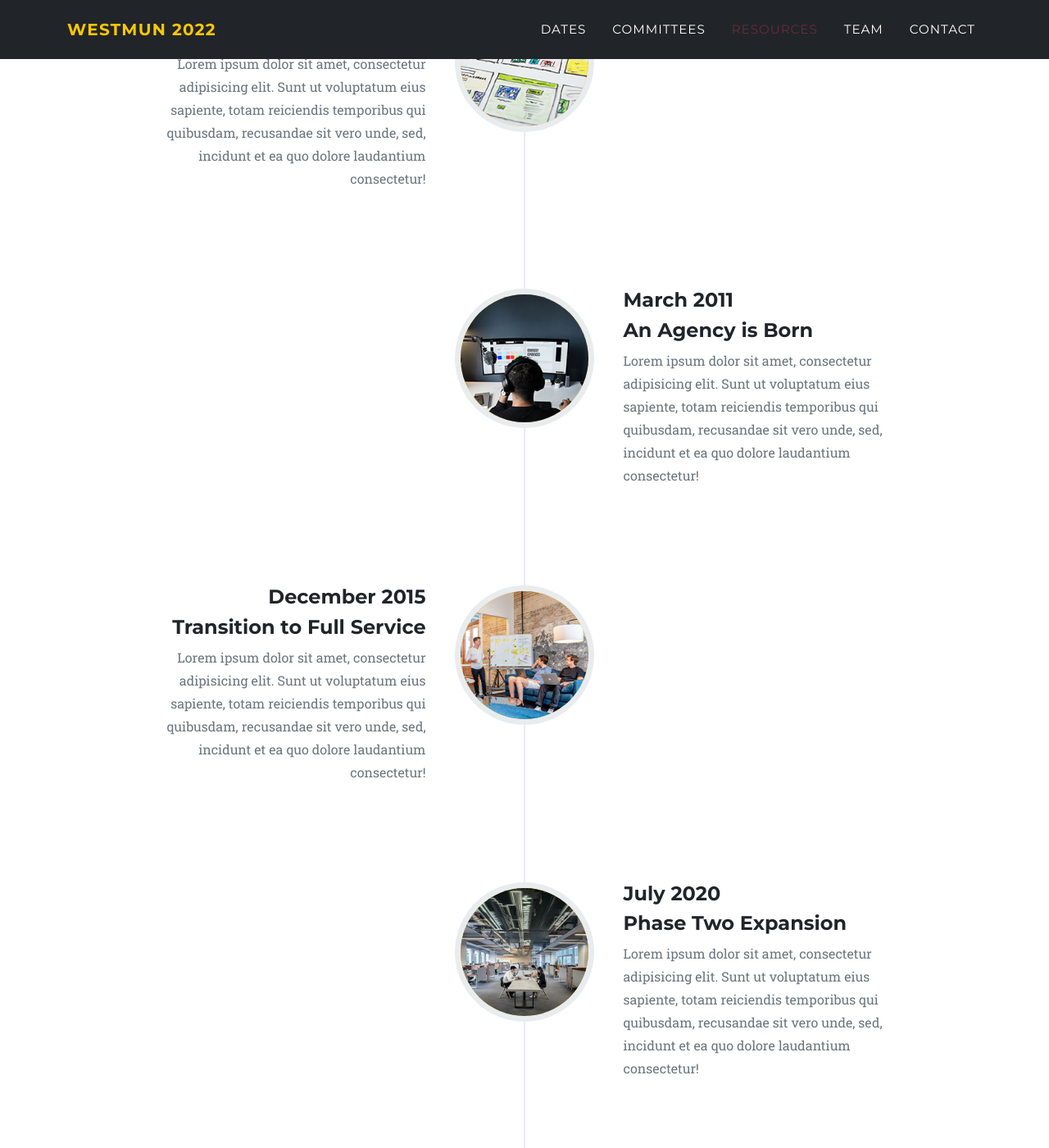
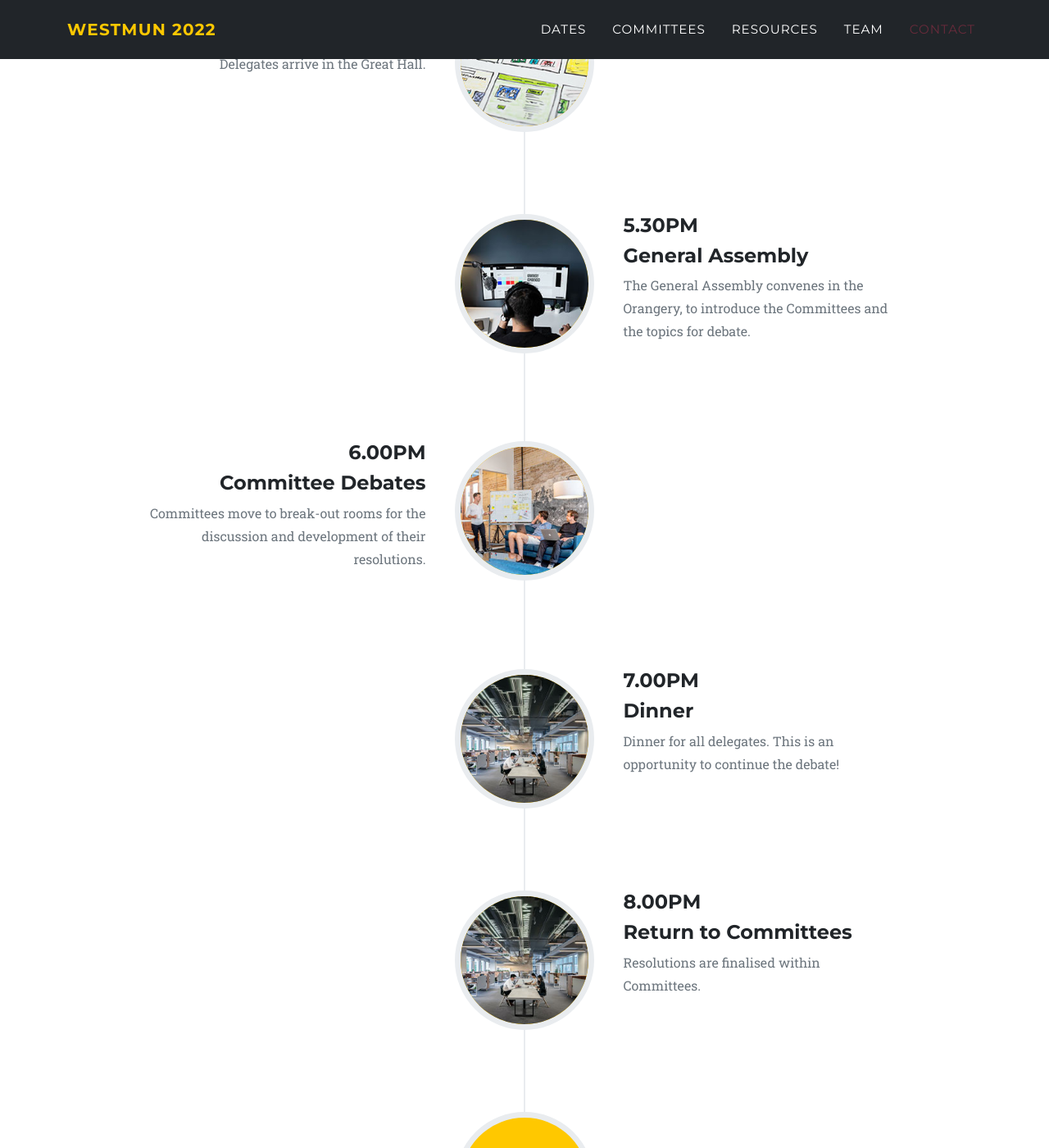
Before and after one commit to WESTMUN/westmun.github.io, a Jekyll site: the page built from index.md, in a window 1280 px wide and 1400 px high, scrolled down 2688 px. Shown: the whole window at 82% size. Built offline with Jekyll 4.4.1, drawn with Linux system fonts in a browser that asks for light colours.

Commit message:
initial timeline

```diff
--- a/index.md
+++ b/index.md
@@ -194,13 +194,11 @@ layout: default
                         alt="..." /></div>
                 <div class="timeline-panel">
                     <div class="timeline-heading">
-                        <h4>2009-2011</h4>
-                        <h4 class="subheading">Our Humble Beginnings</h4>
+                        <h4>5.00PM</h4>
+                        <h4 class="subheading">Arrival</h4>
                     </div>
                     <div class="timeline-body">
-                        <p class="text-muted">Lorem ipsum dolor sit amet, consectetur adipisicing elit. Sunt ut
-                            voluptatum eius sapiente, totam reiciendis temporibus qui quibusdam, recusandae sit vero
-                            unde, sed, incidunt et ea quo dolore laudantium consectetur!</p>
+                        <p class="text-muted">Delegates arrive in the Great Hall.</p>
                     </div>
                 </div>
             </li>
@@ -209,13 +207,11 @@ layout: default
                         alt="..." /></div>
                 <div class="timeline-panel">
                     <div class="timeline-heading">
-                        <h4>March 2011</h4>
-                        <h4 class="subheading">An Agency is Born</h4>
+                        <h4>5.30PM</h4>
+                        <h4 class="subheading">General Assembly</h4>
                     </div>
                     <div class="timeline-body">
-                        <p class="text-muted">Lorem ipsum dolor sit amet, consectetur adipisicing elit. Sunt ut
-                            voluptatum eius sapiente, totam reiciendis temporibus qui quibusdam, recusandae sit vero
-                            unde, sed, incidunt et ea quo dolore laudantium consectetur!</p>
+                        <p class="text-muted">The General Assembly convenes in the Orangery, to introduce the Committees and the topics for debate.</p>
                     </div>
                 </div>
             </li>
@@ -224,13 +220,11 @@ layout: default
                         alt="..." /></div>
                 <div class="timeline-panel">
                     <div class="timeline-heading">
-                        <h4>December 2015</h4>
-                        <h4 class="subheading">Transition to Full Service</h4>
+                        <h4>6.00PM</h4>
+                        <h4 class="subheading">Committee Debates</h4>
                     </div>
                     <div class="timeline-body">
-                        <p class="text-muted">Lorem ipsum dolor sit amet, consectetur adipisicing elit. Sunt ut
-                            voluptatum eius sapiente, totam reiciendis temporibus qui quibusdam, recusandae sit vero
-                            unde, sed, incidunt et ea quo dolore laudantium consectetur!</p>
+                        <p class="text-muted">Committees move to break-out rooms for the discussion and development of their resolutions.</p>
                     </div>
                 </div>
             </li>
@@ -239,13 +233,24 @@ layout: default
                         alt="..." /></div>
                 <div class="timeline-panel">
                     <div class="timeline-heading">
-                        <h4>July 2020</h4>
-                        <h4 class="subheading">Phase Two Expansion</h4>
+                        <h4>7.00PM</h4>
+                        <h4 class="subheading">Dinner</h4>
                     </div>
                     <div class="timeline-body">
-                        <p class="text-muted">Lorem ipsum dolor sit amet, consectetur adipisicing elit. Sunt ut
-                            voluptatum eius sapiente, totam reiciendis temporibus qui quibusdam, recusandae sit vero
-                            unde, sed, incidunt et ea quo dolore laudantium consectetur!</p>
+                        <p class="text-muted">Dinner for all delegates. This is an opportunity to continue the debate!</p>
+                    </div>
+                </div>
+            </li>
+            <li class="timeline-inverted">
+                <div class="timeline-image"><img class="rounded-circle img-fluid" src="assets/img/about/4.jpg"
+                        alt="..." /></div>
+                <div class="timeline-panel">
+                    <div class="timeline-heading">
+                        <h4>8.00PM</h4>
+                        <h4 class="subheading">Return to Committees</h4>
+                    </div>
+                    <div class="timeline-body">
+                        <p class="text-muted">Resolutions are finalised within Committees.</p>
                     </div>
                 </div>
             </li>
```
